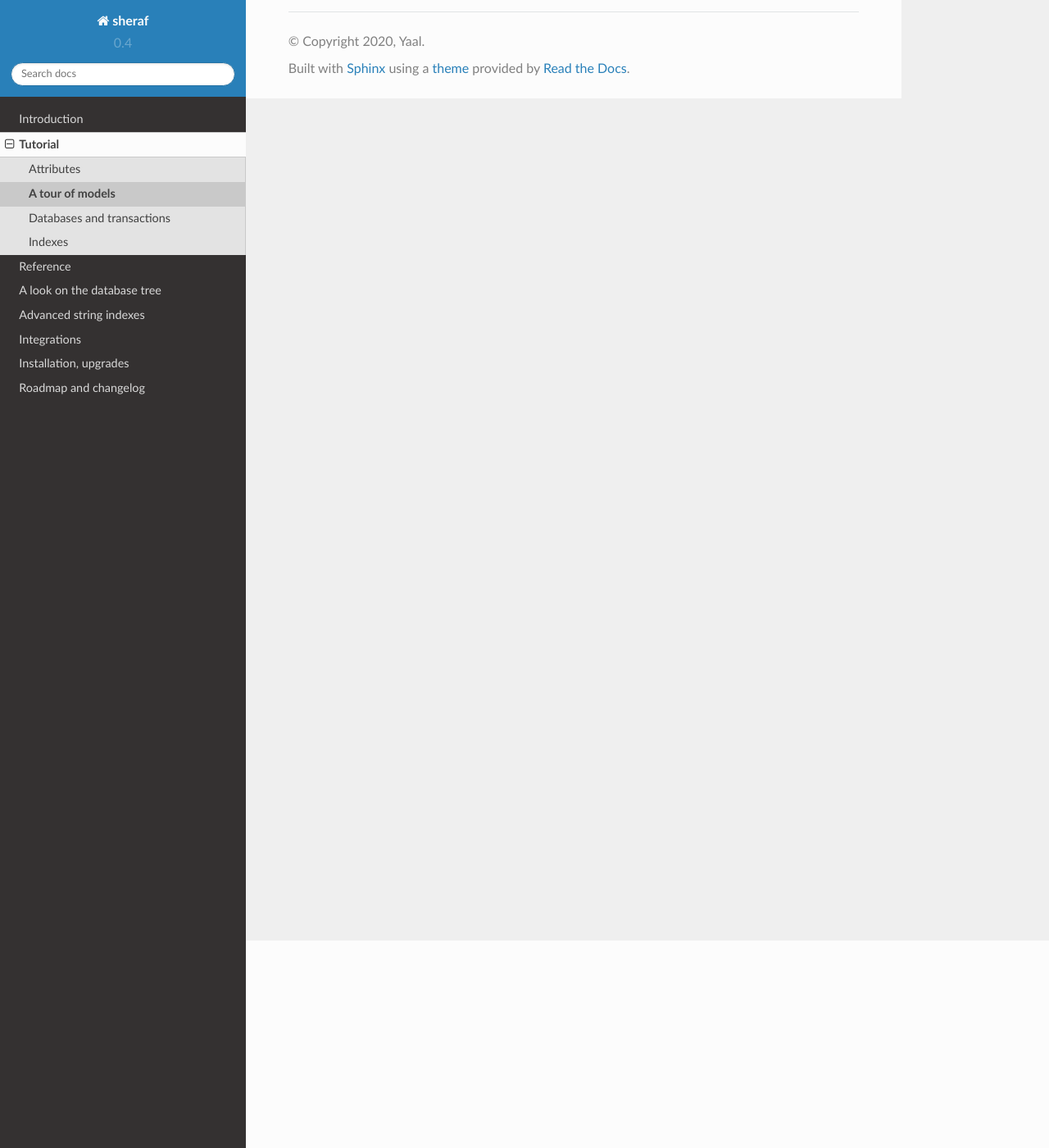
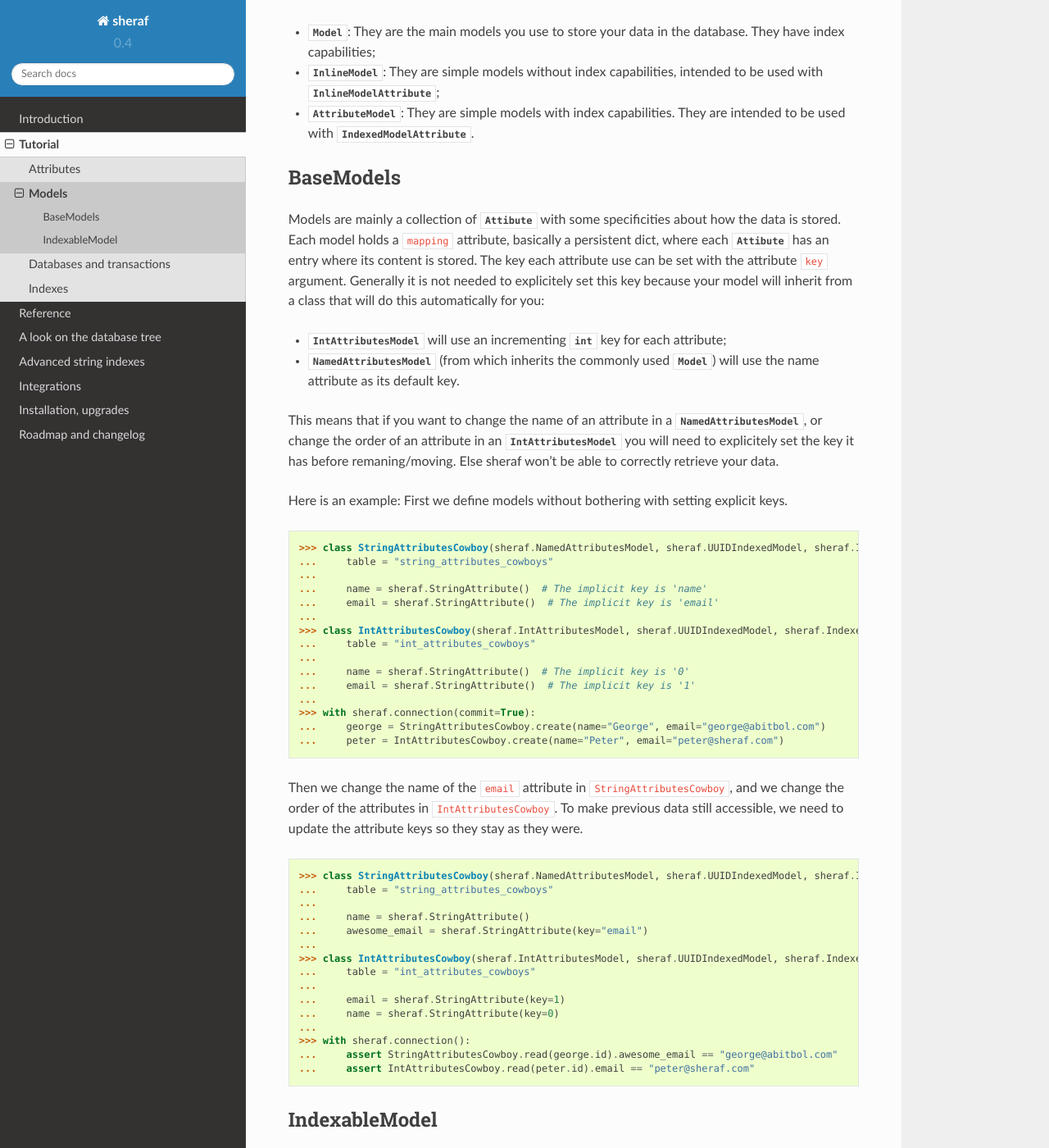
Before and after one commit to yaal-coop/sheraf, a Sphinx documentation site: the page built from doc/tutorial/models.rst, in a window 1280 px wide and 1400 px high, scrolled down 253 px. Shown: the whole window at 82% size. Built offline with Sphinx 7.4.7 and the Read the Docs theme 2.0.0, drawn with Linux system fonts in a browser that asks for light colours; some of the changed text lies outside the part shown.

Commit message:
Models documentation

```diff
--- a/doc/tutorial/models.rst
+++ b/doc/tutorial/models.rst
@@ -1,7 +1,81 @@
-A tour of models
-================
+Models
+======
 
 .. contents::
    :local:
 
-To be done.
+Most of the time we encounter the same model types:
+
+- :class:`~sheraf.models.Model`: They are the main models you use to store your data in the database. They have index capabilities;
+- :class:`~sheraf.models.inline.InlineModel`: They are simple models without index capabilities, intended to be used with :class:`~sheraf.attributes.models.InlineModelAttribute`;
+- :class:`~sheraf.models.AttributeModel`: They are simple models with index capabilities. They are intended to be used with :class:`~sheraf.attributes.models.IndexedModelAttribute`.
+
+BaseModels
+----------
+
+Models are mainly a collection of :class:`~sheraf.attributes.Attibute` with some specificities about how the data is stored.
+Each model holds a ``mapping`` attribute, basically a persistent dict, where each :class:`~sheraf.attributes.Attibute` has an entry where its content is stored. The key each attribute use can be set with the attribute ``key`` argument. Generally it is not needed to explicitely set this key because your model will inherit from a class that will do this automatically for you:
+
+- :class:`~sheraf.models.attributes.IntAttributesModel` will use an incrementing :class:`int` key for each attribute;
+- :class:`~sheraf.models.attributes.NamedAttributesModel` (from which inherits the commonly used :class:`~sheraf.models.Model`) will use the name attribute as its default key.
+
+This means that if you want to change the name of an attribute in a :class:`~sheraf.models.attributes.NamedAttributesModel`, or change the order of an attribute in an :class:`~sheraf.models.attributes.IntAttributesModel` you will need to explicitely set the key it has before remaning/moving. Else sheraf won't be able to correctly retrieve your data.
+
+
+Here is an example: First we define models without bothering with setting explicit keys.
+
+.. code-block:: python
+
+    >>> class StringAttributesCowboy(sheraf.NamedAttributesModel, sheraf.UUIDIndexedModel, sheraf.IndexedModel):
+    ...     table = "string_attributes_cowboys"
+    ...
+    ...     name = sheraf.StringAttribute()  # The implicit key is 'name'
+    ...     email = sheraf.StringAttribute()  # The implicit key is 'email'
+    ...
+    >>> class IntAttributesCowboy(sheraf.IntAttributesModel, sheraf.UUIDIndexedModel, sheraf.IndexedModel):
+    ...     table = "int_attributes_cowboys"
+    ...
+    ...     name = sheraf.StringAttribute()  # The implicit key is '0'
+    ...     email = sheraf.StringAttribute()  # The implicit key is '1'
+    ...
+    >>> with sheraf.connection(commit=True):
+    ...     george = StringAttributesCowboy.create(name="George", email="george@abitbol.com")
+    ...     peter = IntAttributesCowboy.create(name="Peter", email="peter@sheraf.com")
+
+Then we change the name of the ``email`` attribute in ``StringAttributesCowboy``, and we change
+the order of the attributes in ``IntAttributesCowboy``. To make previous data still accessible,
+we need to update the attribute keys so they stay as they were.
+
+.. code-block:: python
+
+    >>> class StringAttributesCowboy(sheraf.NamedAttributesModel, sheraf.UUIDIndexedModel, sheraf.IndexedModel):
+    ...     table = "string_attributes_cowboys"
+    ...
+    ...     name = sheraf.StringAttribute()
+    ...     awesome_email = sheraf.StringAttribute(key="email")
+    ...
+    >>> class IntAttributesCowboy(sheraf.IntAttributesModel, sheraf.UUIDIndexedModel, sheraf.IndexedModel):
+    ...     table = "int_attributes_cowboys"
+    ...
+    ...     email = sheraf.StringAttribute(key=1)
+    ...     name = sheraf.StringAttribute(key=0)
+    ...
+    >>> with sheraf.connection():
+    ...     assert StringAttributesCowboy.read(george.id).awesome_email == "george@abitbol.com"
+    ...     assert IntAttributesCowboy.read(peter.id).email == "peter@sheraf.com"
+
+IndexableModel
+--------------
+
+The indexation capabilities of the models are held by :class:`~sheraf.models.indexation.BaseIndexedModel`. This class allows the use of methods like :meth:`~sheraf.models.indexation.BaseIndexedModel.read`, :meth:`~sheraf.models.indexation.BaseIndexedModel.read`, :meth:`~sheraf.models.indexation.BaseIndexedModel.search` or :meth:`~sheraf.models.indexation.BaseIndexedModel.filter`. Indexable models needs to be indexed somewhere in the database. Sheraf allows several places for a model to be stored:
+
+- A the top level of the database. This is what does :class:`~sheraf.models.indexation.IndexedModel` (from which inherits the commonly used :class:`~sheraf.models.Model`). :class:`~sheraf.models.indexation.IndexedModel` needs to define a ``table`` attribute to work properly.
+- Inside another model mapping. This is what does :class:`~sheraf.models.AttributeModel`, and they must be used with a :class:`~sheraf.attributes.models.IndexedModelAttribute`.
+
+To retrieve an indexed model, it must have at least one :class:`~sheraf.attributes.index.Index` on which to search for. This is why sheraf requires exactly one index which attribute ``primary`` is :class:`True`. Primary index are like regular unique indexes, but it will be used by default in several contexts like the :meth:`~sheraf.models.indexation.BaseIndexedModel.read` method.
+
+Sheraf offers several classes with a primary index already set:
+
+- :class:`~sheraf.models.UUIDIndexedModel` has a `id` primary index which is a :class:`~sheraf.attributes.simples.StringUUIDAttribute`. This means that by default an objet created with this class will have a ``id`` attribute, that will hold a :class:`str` representing a :class:`~uuid.UUID`. The commonly used :class:`~sheraf.models.Model` inherits from this class.
+- :class:`~sheraf.models.IntIndexedModel` has a `id` primary index that is an :class:`int` randomly choosen.
+- :class:`~sheraf.models.IntOrderedIndexedModel` has a `id` primary index that is an increasing :class:`int`. The first id will be `0`, the second will be `1` and so on.
--- a/sheraf/__init__.py
+++ b/sheraf/__init__.py
@@ -64,6 +64,7 @@ from .models import (
     IntIndexedModel,
     IntIndexedNamedAttributesModel,
     IntOrderedNamedAttributesModel,
+    IntOrderedIndexedModel,
     Model,
     UUIDIndexedDatedNamedAttributesModel,
     UUIDIndexedModel,
```
Also changed, not shown: 1 other file.
